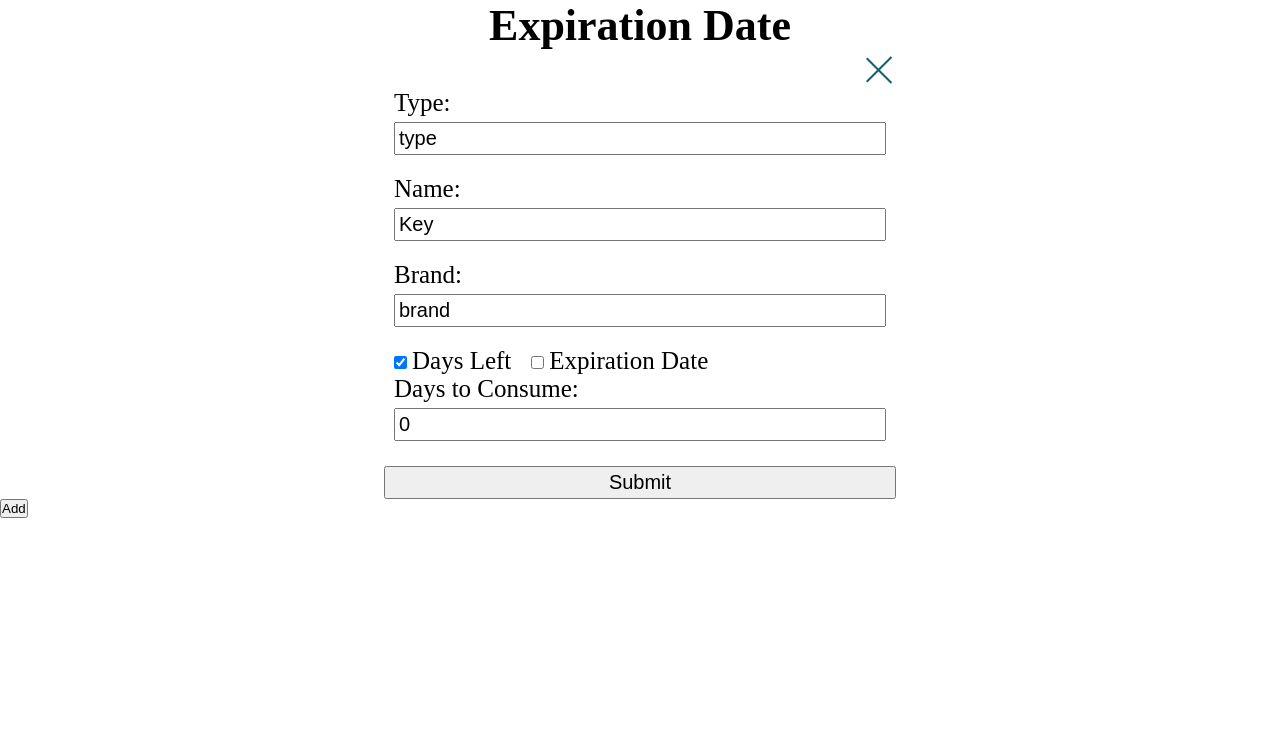
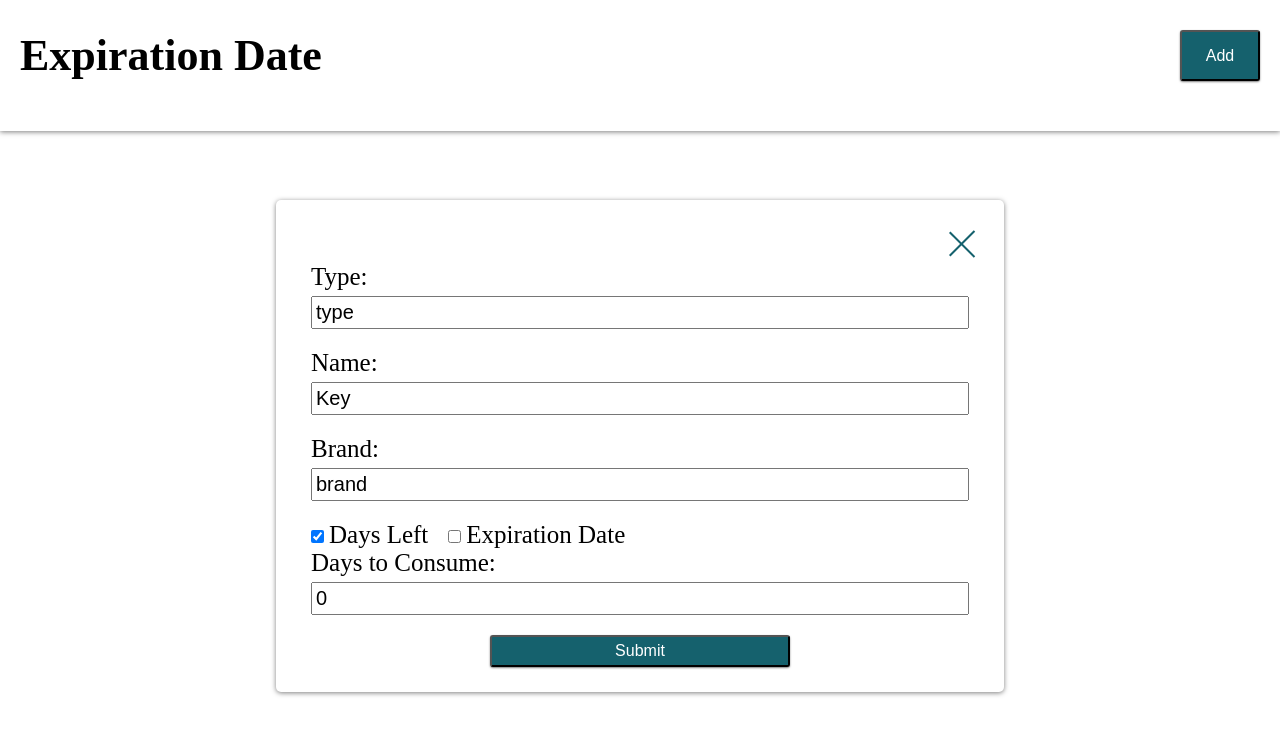
Before and after one commit to SashaKurban/expiration-date-frontend, a React (Create React App) app: page / in a window 1280 px wide. Both pictures are taken after a click on the button "Add". Shown: the top 734 px of the page. Built offline with nearby package versions, Linux system fonts and the light colour scheme; no server answers.

Commit message:
more form and button styling

```diff
--- a/src/App.css
+++ b/src/App.css
@@ -27,3 +27,7 @@ h2 {
 p {
   font-size: 18px;
 }
+
+header {
+  margin-bottom: 200px;
+}
--- a/src/App.js
+++ b/src/App.js
@@ -2,7 +2,6 @@ import "./App.css";
 import React, { useState, useEffect } from "react";
 import axios from "axios";
 import Header from "./components/Header/Header.js";
-import Button from "./components/Button/Button.js";
 import GroceryCard from "./components/GroceryCard/GroceryCard.js";
 import InputForm from "./components/InputForm/InputForm.js";
 
@@ -43,6 +42,7 @@ function App() {
   }
 
   async function addGrocery(type, name, brand, daysToConsume, expirationDate) {
+    setForm("close");
     let article;
     if (expirationDate === null || expirationDate !== "yyyy-mm-dd") {
       article = {
@@ -103,6 +103,7 @@ function App() {
       expirationDate: expirationDate,
       daysToConsume: daysToConsume,
     };
+    setForm("close");
     axios
       .put(
         `https://expiration-date-project.herokuapp.com/api/expirationDate/${id}`,
@@ -119,7 +120,7 @@ function App() {
   return (
     <div>
       <header>
-        <Header />
+        <Header showPopUp={showPopUp} />
       </header>
       {form !== "close" ? (
         <InputForm
@@ -131,11 +132,6 @@ function App() {
       ) : (
         <></>
       )}
-      <Button
-        buttonName="Add"
-        buttonClass="addButton"
-        handleClick={() => showPopUp("add")}
-      />
       {groceries && (
         <GroceryCard
           groceries={groceries}
--- a/src/components/Button/Button.css
+++ b/src/components/Button/Button.css
@@ -0,0 +1,18 @@
+.delete-button,
+.submit-button,
+.add-button,
+.update-button {
+  cursor: pointer;
+  background: #15616d;
+  color: white;
+  font-size: 16px;
+  box-shadow: 0px 1px 2px rgba(0, 0, 0, 0.5);
+  border-radius: 3px;
+  padding: 5px;
+}
+.submit-button {
+  width: 300px;
+}
+.add-button {
+  width: 80px;
+}
--- a/src/components/Header/Header.css
+++ b/src/components/Header/Header.css
@@ -1,3 +1,21 @@
 .header {
-  text-align: center;
+  position: fixed;
+  top: 0;
+  width: 100%;
+  padding: 30px 0 50px 0;
+  box-shadow: 0px 1px 5px rgba(0, 0, 0, 0.5);
+  background: white;
+  z-index: 99999;
 }
+.title {
+  float: left;
+  padding: 0 20px;
+}
+
+.nav-items {
+  display: flex;
+  justify-content: space-between;
+}
+.nav-items Button {
+  margin: 0 20px;
+}
--- a/src/components/Header/Header.js
+++ b/src/components/Header/Header.js
@@ -1,9 +1,17 @@
 import "./Header.css";
+import Button from "../Button/Button.js";
 
-export default function Header() {
+export default function Header({ showPopUp }) {
   return (
     <div className="header">
-      <h1>Expiration Date</h1>
+      <div className="nav-items">
+        <h1 className="title">Expiration Date</h1>
+        <Button
+          buttonName="Add"
+          buttonClass="add-button"
+          handleClick={() => showPopUp("add")}
+        />
+      </div>
     </div>
   );
 }
--- a/src/components/InputForm/InputForm.css
+++ b/src/components/InputForm/InputForm.css
@@ -1,6 +1,6 @@
 .pop-up {
   margin: 0 auto;
-  width: 40%;
+  width: 60%;
 }
 
 .close-cross {
@@ -31,6 +31,10 @@
 .pop-up-form {
   display: flex;
   flex-direction: column;
+  padding: 25px;
+  margin: 20px;
+  box-shadow: 0px 1px 5px rgba(0, 0, 0, 0.5);
+  border-radius: 5px;
 }
 .pop-up-form label {
   font-size: 25px;
@@ -49,3 +53,7 @@
 .checkbox-section input {
   margin-right: 5px;
 }
+
+.submit-btn-section {
+  margin: 0 auto;
+}
--- a/src/components/InputForm/InputForm.js
+++ b/src/components/InputForm/InputForm.js
@@ -1,5 +1,6 @@
 import "./InputForm.css";
 import React, { useEffect, useState } from "react";
+import Button from "../Button/Button.js";
 
 export default function InputForm({
   formType,
@@ -68,7 +69,7 @@ export default function InputForm({
             <input
               type="checkbox"
               checked={!byDaysLeft}
-              onChange={(e) => setByDaysLeft(false)}
+              onChange={() => setByDaysLeft(false)}
             />
             Expiration Date
           </label>
@@ -80,6 +81,18 @@ export default function InputForm({
               type="text"
               value={daysToConsume}
               onChange={(e) => setDaysToConsume(e.target.value)}
+            />
+          </label>
+        ) : (
+          <></>
+        )}
+        {!byDaysLeft ? (
+          <label className="pop-up-input">
+            Expiration Date:
+            <input
+              type="text"
+              value={expirationDate}
+              onChange={(e) => setExpirationDate(e.target.value)}
             />
           </label>
         ) : (
@@ -97,22 +110,13 @@ export default function InputForm({
         ) : (
           <></>
         )}
-        {!byDaysLeft ? (
-          <label className="pop-up-input">
-            Expiration Date:
-            <input
-              type="text"
-              value={expirationDate}
-              onChange={(e) => setExpirationDate(e.target.value)}
-            />
-          </label>
-        ) : (
-          <></>
-        )}
-        <input
+        <div className="submit-btn-section">
+          <Button
+            buttonName="Submit"
+            buttonClass="submit-button"
             type="button"
             value="Submit"
-          onClick={() =>
+            handleClick={() =>
               formType === "update"
                 ? functionCall(
                     grocery.id,
@@ -126,6 +130,7 @@ export default function InputForm({
                 : functionCall(type, name, brand, daysToConsume, expirationDate)
             }
           />
+        </div>
       </form>
     </div>
   );
```
Lines whose indentation alone changed are shown as unchanged.
